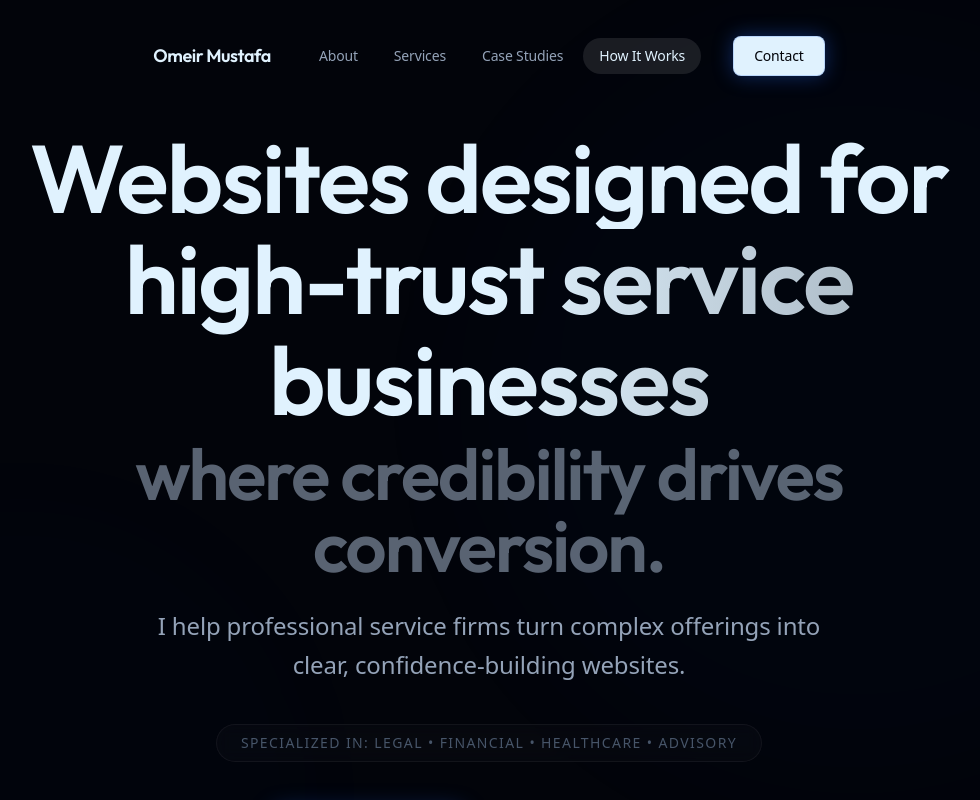
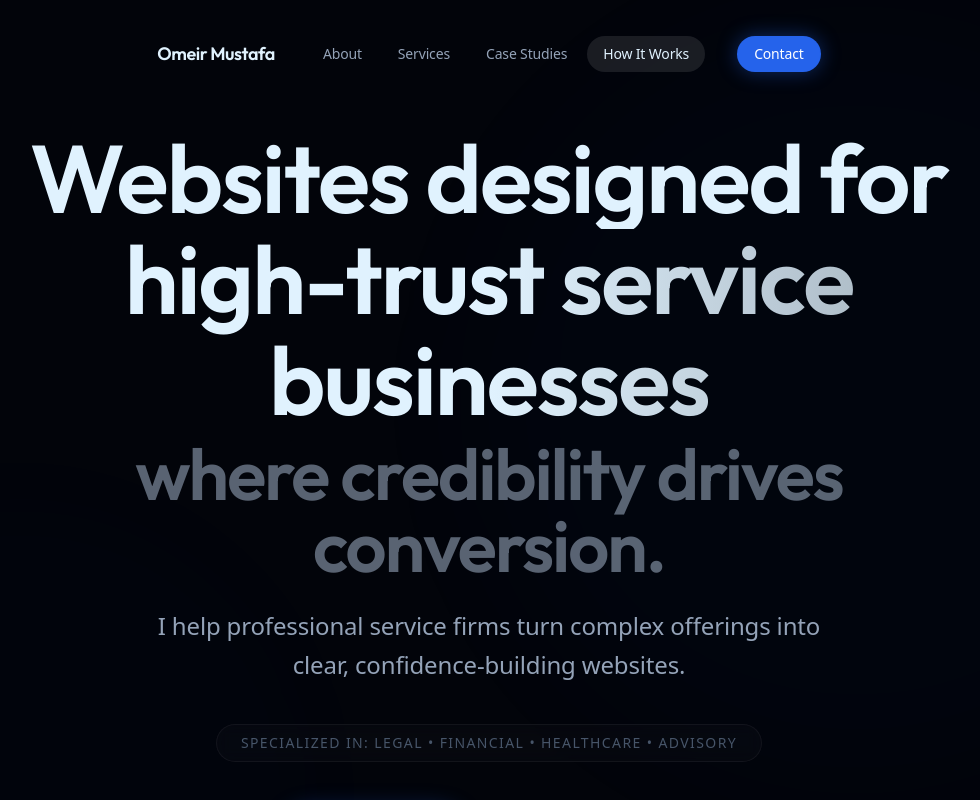
Before and after one commit to OmeirMustafa/Omeir-Mustafa-website, a Next.js app: page / in a window 1280 px wide. Shown: the top 800 px of the page, without its empty margins (151-1131 px from the left). Built offline with nearby package versions, Linux system fonts and the light colour scheme.

Commit message:
feat: Implement initial UI components for navigation, hero, about, and contact sections.

```diff
--- a/components/layout/navbar.tsx
+++ b/components/layout/navbar.tsx
@@ -2,7 +2,7 @@
 
 import React, { useState, useEffect } from "react";
 import Link from "next/link";
-import { Button } from "@/components/ui/button";
+
 import { Menu, X } from "lucide-react";
 import { motion, AnimatePresence } from "framer-motion";
 import { cn } from "@/lib/utils";
@@ -156,13 +156,12 @@ export function Navbar({ onContactClick }: NavbarProps) {
                 </div>
 
                 {/* Contact Button */}
-                <Button
-                    size="sm"
+                <button
                     onClick={onContactClick}
-                    className="hidden md:inline-flex shadow-[0_0_20px_rgba(37,99,235,0.4)] hover:shadow-[0_0_35px_rgba(37,99,235,0.6)] transition-all duration-300 border border-accent/20"
+                    className="hidden md:inline-flex items-center justify-center h-9 px-4 rounded-full bg-accent text-white text-sm font-medium shadow-[0_0_20px_rgba(37,99,235,0.4)] hover:shadow-[0_0_35px_rgba(37,99,235,0.6)] transition-all duration-300 border border-accent/20"
                 >
                     Contact
-                </Button>
+                </button>
 
                 {/* Mobile Toggle */}
                 <motion.button
@@ -214,9 +213,9 @@ export function Navbar({ onContactClick }: NavbarProps) {
                                 </motion.a>
                             ))}
                             <motion.div initial={{ opacity: 0, y: 20 }} animate={{ opacity: 1, y: 0 }} transition={{ delay: 0.4 }}>
-                                <Button size="lg" onClick={() => { setIsOpen(false); onContactClick(); }}>
+                                <button onClick={() => { setIsOpen(false); onContactClick(); }} className="h-12 px-6 rounded-full bg-accent text-white font-medium">
                                     Contact
-                                </Button>
+                                </button>
                             </motion.div>
                         </div>
                     </motion.div>
--- a/components/sections/about-section.tsx
+++ b/components/sections/about-section.tsx
@@ -6,11 +6,6 @@ import { motion } from "framer-motion";
 import { Check, Layout, Sparkles, X, Zap } from "lucide-react";
 
 export function AboutSection() {
-
-
-
-
-
     const traits = [
         {
             icon: Layout,
@@ -67,7 +62,6 @@ export function AboutSection() {
                         </div>
                     </motion.div>
 
-                    {/* 2. Bento Grid Traits - Glassmorphic Cards */}
                     <div className="grid md:grid-cols-3 gap-6 mb-32">
                         {traits.map((trait, index) => (
                             <motion.div
--- a/components/sections/contact-cta-section.tsx
+++ b/components/sections/contact-cta-section.tsx
@@ -2,7 +2,7 @@
 
 import { Container } from "@/components/ui/container";
 import { Section } from "@/components/ui/section";
-import { Button } from "@/components/ui/button";
+
 import { motion } from "framer-motion";
 
 interface ContactCTASectionProps {
@@ -42,9 +42,9 @@ export function ContactCTASection({ onContactClick }: ContactCTASectionProps) {
                         viewport={{ once: true }}
                         transition={{ delay: 0.2, duration: 0.5 }}
                     >
-                        <Button size="lg" onClick={onContactClick} className="shadow-[0_0_25px_rgba(37,99,235,0.4)] hover:shadow-[0_0_40px_rgba(37,99,235,0.6)] transition-shadow duration-500 border border-accent/20">
+                        <button onClick={onContactClick} className="h-12 px-6 rounded-full bg-accent text-white font-medium shadow-[0_0_25px_rgba(37,99,235,0.4)] hover:shadow-[0_0_40px_rgba(37,99,235,0.6)] transition-shadow duration-500 border border-accent/20">
                             Start a Project
-                        </Button>
+                        </button>
                     </motion.div>
 
                     {/* Trust Note */}
--- a/components/ui/button.tsx
+++ /dev/null
@@ -1,84 +0,0 @@
-"use client";
-
-import * as React from "react";
-import { motion, HTMLMotionProps, useReducedMotion } from "framer-motion";
-import { cn } from "@/lib/utils";
-
-type ButtonVariant = "primary" | "secondary" | "outline" | "ghost";
-type ButtonSize = "sm" | "md" | "lg";
-
-interface ButtonProps extends Omit<HTMLMotionProps<"button">, "variant"> {
-    variant?: ButtonVariant;
-    size?: ButtonSize;
-}
-
-const variantStyles: Record<ButtonVariant, string> = {
-    primary: [
-        "bg-foreground text-background font-medium",
-        "hover:bg-foreground/90",
-        "focus-visible:ring-2 focus-visible:ring-foreground focus-visible:ring-offset-2 focus-visible:ring-offset-background",
-    ].join(" "),
-    secondary: [
-        "bg-muted text-foreground",
-        "hover:bg-muted/80",
-        "focus-visible:ring-2 focus-visible:ring-foreground focus-visible:ring-offset-2 focus-visible:ring-offset-background",
-    ].join(" "),
-    outline: [
-        "bg-transparent border border-border text-foreground",
-        "hover:border-foreground-muted",
-        "focus-visible:ring-2 focus-visible:ring-foreground focus-visible:ring-offset-2 focus-visible:ring-offset-background",
-    ].join(" "),
-    ghost: [
-        "bg-transparent text-foreground-muted",
-        "hover:text-foreground",
-        "focus-visible:ring-2 focus-visible:ring-foreground focus-visible:ring-offset-2 focus-visible:ring-offset-background",
-    ].join(" "),
-};
-
-const sizeStyles: Record<ButtonSize, string> = {
-    sm: "h-10 px-5 text-sm rounded-lg",
-    md: "h-12 px-7 text-sm rounded-lg",
-    lg: "h-14 px-10 text-base rounded-lg tracking-wide",
-};
-
-export const Button = React.forwardRef<HTMLButtonElement, ButtonProps>(
-    ({ className, variant = "primary", size = "md", children, ...props }, ref) => {
-        const prefersReducedMotion = useReducedMotion();
-
-        const hoverAnimation = prefersReducedMotion
-            ? {}
-            : {
-                y: -2,
-                boxShadow: variant === "primary"
-                    ? "var(--glow-sm)"
-                    : undefined,
-            };
-
-        const tapAnimation = prefersReducedMotion ? {} : { scale: 0.98 };
-
-        return (
-            <motion.button
-                ref={ref}
-                whileHover={hoverAnimation}
-                whileTap={tapAnimation}
-                transition={{
-                    duration: 0.3,
-                    ease: [0.16, 1, 0.3, 1],
-                }}
-                className={cn(
-                    "inline-flex items-center justify-center whitespace-nowrap font-medium",
-                    "transition-all duration-300",
-                    "disabled:pointer-events-none disabled:opacity-50",
-                    "outline-none cursor-pointer",
-                    variantStyles[variant],
-                    sizeStyles[size],
-                    className
-                )}
-                {...props}
-            >
-                {children}
-            </motion.button>
-        );
-    }
-);
-Button.displayName = "Button";
--- a/components/ui/card.tsx
+++ /dev/null
@@ -1,40 +0,0 @@
-"use client";
-
-import { cn } from "@/lib/utils";
-import { motion, HTMLMotionProps } from "framer-motion";
-import React from "react";
-
-interface CardProps extends Omit<HTMLMotionProps<"div">, "children"> {
-    children: React.ReactNode;
-    hoverable?: boolean;
-    glow?: boolean;
-}
-
-export function Card({
-    className,
-    children,
-    hoverable = true,
-    glow = false,
-    ...props
-}: CardProps) {
-    return (
-        <motion.div
-            whileHover={hoverable ? { y: -4 } : undefined}
-            transition={{ duration: 0.2, ease: "easeOut" }}
-            className={cn(
-                // Base glassmorphism
-                "glass rounded-2xl p-6",
-                // Subtle hover state
-                hoverable && "glass-hover cursor-pointer",
-                // Optional glow on hover
-                glow && "glow-on-hover",
-                // Transition
-                "transition-all duration-200 ease-out",
-                className
-            )}
-            {...props}
-        >
-            {children}
-        </motion.div>
-    );
-}
--- a/lib/motion.ts
+++ /dev/null
@@ -1,112 +0,0 @@
-// Centralized motion configuration for consistent animations
-// Use these throughout the site for unified timing
-
-import { Easing } from "framer-motion";
-
-// Easing curves
-export const ease = {
-    // Premium smooth easing - use for most animations
-    smooth: [0.16, 1, 0.3, 1] as Easing,
-    // Snappy for micro-interactions
-    snappy: [0.34, 1.56, 0.64, 1] as Easing,
-    // Natural ease-out
-    out: [0, 0, 0.2, 1] as Easing,
-    // Spring-like bounce
-    bounce: [0.68, -0.55, 0.27, 1.55] as Easing,
-};
-
-// Durations
-export const duration = {
-    fast: 0.15,
-    normal: 0.3,
-    slow: 0.5,
-    slower: 0.8,
-};
-
-// Standard transitions
-export const transition = {
-    // Micro-interactions (buttons, hovers)
-    micro: {
-        duration: duration.fast,
-        ease: ease.out,
-    },
-    // Standard element transitions
-    standard: {
-        duration: duration.normal,
-        ease: ease.smooth,
-    },
-    // Section entrances
-    entrance: {
-        duration: duration.slow,
-        ease: ease.smooth,
-    },
-    // Spring for playful interactions
-    spring: {
-        type: "spring" as const,
-        stiffness: 300,
-        damping: 25,
-    },
-    // Stagger children
-    stagger: {
-        staggerChildren: 0.1,
-    },
-};
-
-// Viewport settings for scroll animations
-export const viewport = {
-    once: true,
-    margin: "-100px",
-};
-
-// Common animation variants
-export const fadeIn = {
-    hidden: { opacity: 0 },
-    visible: {
-        opacity: 1,
-        transition: transition.standard,
-    },
-};
-
-export const fadeUp = {
-    hidden: { opacity: 0, y: 20 },
-    visible: {
-        opacity: 1,
-        y: 0,
-        transition: transition.entrance,
-    },
-};
-
-export const fadeInScale = {
-    hidden: { opacity: 0, scale: 0.95 },
-    visible: {
-        opacity: 1,
-        scale: 1,
-        transition: transition.entrance,
-    },
-};
-
-export const staggerContainer = {
-    hidden: { opacity: 0 },
-    visible: {
-        opacity: 1,
-        transition: {
-            staggerChildren: 0.1,
-            delayChildren: 0.1,
-        },
-    },
-};
-
-// Hover effects
-export const hoverScale = {
-    scale: 1.02,
-    transition: transition.micro,
-};
-
-export const hoverLift = {
-    y: -4,
-    transition: transition.micro,
-};
-
-export const tapScale = {
-    scale: 0.98,
-};
```
Also changed, not shown: components/sections/hero-section.tsx (+5 -5 lines), components/ui/input.tsx (deleted, +0 -34 lines), components/ui/textarea.tsx (deleted, +0 -33 lines).
